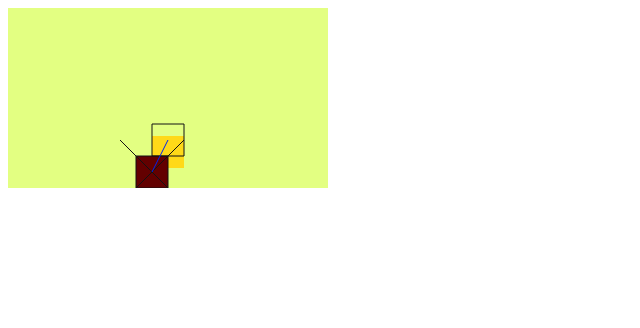
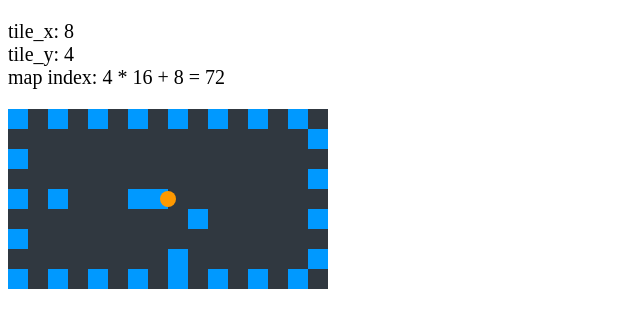
Before and after one commit to Sergey0s/platformer_game, a website: page index.html in a window 1280 px wide. Shown: the whole page, without its empty margins (0-640 px from the left). Drawn offline with Linux system fonts and the light colour scheme.

Commit message:
add pacman game

```diff
--- a/index.html
+++ b/index.html
@@ -8,7 +8,8 @@
     <title>Document</title>
 </head>
 <body>
+<p style = "font-size:1.25em">output</p>
 <canvas id="canvas"></canvas>
-<script src="game.js"></script>
+<script src="pacman.js"></script>
 </body>
 </html>
--- /dev/null
+++ b/pacman.js
@@ -0,0 +1,157 @@
+let controller, display, game;
+
+controller = {
+
+    down: false,
+    left: false,
+    right: false,
+    up: false,
+
+    keyUpDown: function (event) {
+        let key_state = (event.type === "keydown") ? true : false;
+        switch (event.keyCode) {
+            case 37:
+                controller.left = key_state;
+                break;
+            case 38:
+                controller.up = key_state;
+                break;
+            case 39:
+                controller.right = key_state;
+                break;
+            case 40:
+                controller.down = key_state;
+                break;
+        }
+    }
+};
+
+display = {
+    context: document.querySelector("canvas").getContext("2d"),
+    output: document.querySelector("p"),
+
+    render: function () {
+
+        for (let index = game.world.map.length - 1; index > -1; --index) {
+            this.context.fillStyle = (game.world.map[index] === 1) ? "#0099ff" : "#303840";
+            this.context.fillRect((index % game.world.columns) * game.world.tile_size, Math.floor(index / game.world.columns) * game.world.tile_size, game.world.tile_size, game.world.tile_size);
+        }
+
+        this.context.fillStyle = game.player.color;
+        this.context.beginPath();
+        this.context.arc(game.player.x, game.player.y, game.player.radius, 0, Math.PI * 2);
+        this.context.closePath();
+        this.context.fill();
+
+        this.output.innerHTML = "tile_x: " + game.player.tile_x + "<br>tile_y: " + game.player.tile_y + "<br>map index: " + game.player.tile_y + " * " + game.world.columns + " + " + game.player.tile_x + " = " + String(game.player.tile_y * game.world.columns + game.player.tile_x);
+    },
+};
+
+game = {
+
+    // when the counter reaches 0, a tile turns blue
+    counter: Math.random() * 100,
+
+    player: {
+        color: "#ff9900",
+        radius: 8,
+        tile_x: undefined,// the x and y tile positions of the player
+        tile_y: undefined,
+        velocity_x: 0,
+        velocity_y: 0,
+        x: 160,
+        y: 90
+
+    },
+
+    world: {
+        columns: 16,
+        rows: 9,
+        tile_size: 20,
+        map: [1, 0, 1, 0, 1, 0, 1, 0, 1, 0, 1, 0, 1, 0, 1, 0,
+            0, 0, 0, 0, 0, 0, 0, 0, 0, 0, 0, 0, 0, 0, 0, 1,
+            1, 0, 0, 0, 0, 0, 0, 0, 0, 0, 0, 0, 0, 0, 0, 0,
+            0, 0, 0, 0, 0, 0, 0, 0, 0, 0, 0, 0, 0, 0, 0, 1,
+            1, 0, 0, 0, 0, 0, 0, 0, 0, 0, 0, 0, 0, 0, 0, 0,
+            0, 0, 0, 0, 0, 0, 0, 0, 0, 0, 0, 0, 0, 0, 0, 1,
+            1, 0, 0, 0, 0, 0, 0, 0, 0, 0, 0, 0, 0, 0, 0, 0,
+            0, 0, 0, 0, 0, 0, 0, 0, 0, 0, 0, 0, 0, 0, 0, 1,
+            1, 0, 1, 0, 1, 0, 1, 0, 1, 0, 1, 0, 1, 0, 1, 0],
+    },
+
+    loop: function () {
+        if (controller.down) {
+            game.player.velocity_y += 0.5
+        }
+        if (controller.left) {
+            game.player.velocity_x -= 0.5
+        }
+        if (controller.right) {
+            game.player.velocity_x += 0.5
+        }
+        if (controller.up) {
+            game.player.velocity_y -= 0.5
+        }
+
+        if (game.player.x - game.player.radius < 0) {
+            game.player.velocity_x = 0;
+            game.player.x = game.player.radius;
+        } else if (game.player.x + game.player.radius > display.context.canvas.width) {
+            game.player.velocity_x = 0;
+            game.player.x = display.context.canvas.width - game.player.radius;
+        }
+
+        if (game.player.y - game.player.radius < 0) {
+            game.player.velocity_y = 0;
+            game.player.y = game.player.radius;
+        } else if (game.player.y + game.player.radius > display.context.canvas.height) {
+            game.player.velocity_y = 0;
+            game.player.y = display.context.canvas.height - game.player.radius;
+
+        }
+        game.player.x += game.player.velocity_x;
+        game.player.y += game.player.velocity_y;
+
+        game.player.velocity_x *= 0.9;
+        game.player.velocity_y *= 0.9;
+
+        // calculate the x and y tile in the map that the player is standing on
+        game.player.tile_x = Math.floor(game.player.x / game.world.tile_size);
+        game.player.tile_y = Math.floor(game.player.y / game.world.tile_size);
+
+        // set the tile the player is standing on to 0 in the map
+        game.world.map[game.player.tile_y * game.world.columns + game.player.tile_x] = 0;
+
+        let victory = true;
+        for (let i = 0; i < game.world.map.length; i++) {
+            if (game.world.map[i] === 1) {
+                victory = false;
+                break;
+            }
+        }
+
+        if (victory) {
+            controller.down = controller.left = controller.right = controller.up = false;
+            game.counter = -1;// reset the counter to -1 so another blue square can be generated immediately
+            alert("You have done it! You have vanquished the evil blue squares! But they will rise again...")
+        }
+
+        // when the counter reaches zero, make a random tile in the map a 1
+        game.counter--;
+
+        if (game.counter < 0) {
+            game.counter = Math.random() * 150;// reset the counter to a random value between 0 and 150
+            game.world.map[Math.floor(Math.random() * game.world.map.length)] = 1;// reset that random tile!
+        }
+
+        display.render();
+        window.requestAnimationFrame(game.loop);
+    }
+};
+
+display.context.canvas.height = 180;
+display.context.canvas.width = 320;
+
+window.addEventListener("keydown", controller.keyUpDown);
+window.addEventListener("keyup", controller.keyUpDown);
+game.loop();
```
Also changed, not shown: tile.js (added, +65 -0 lines).
